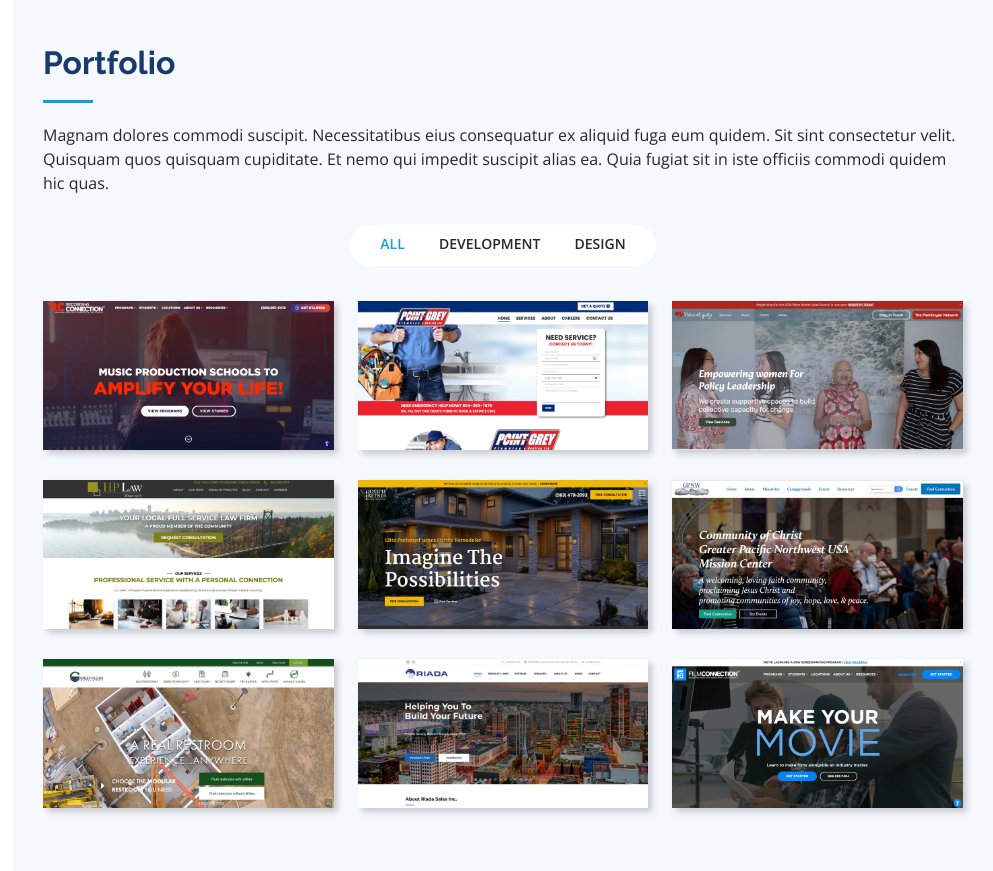
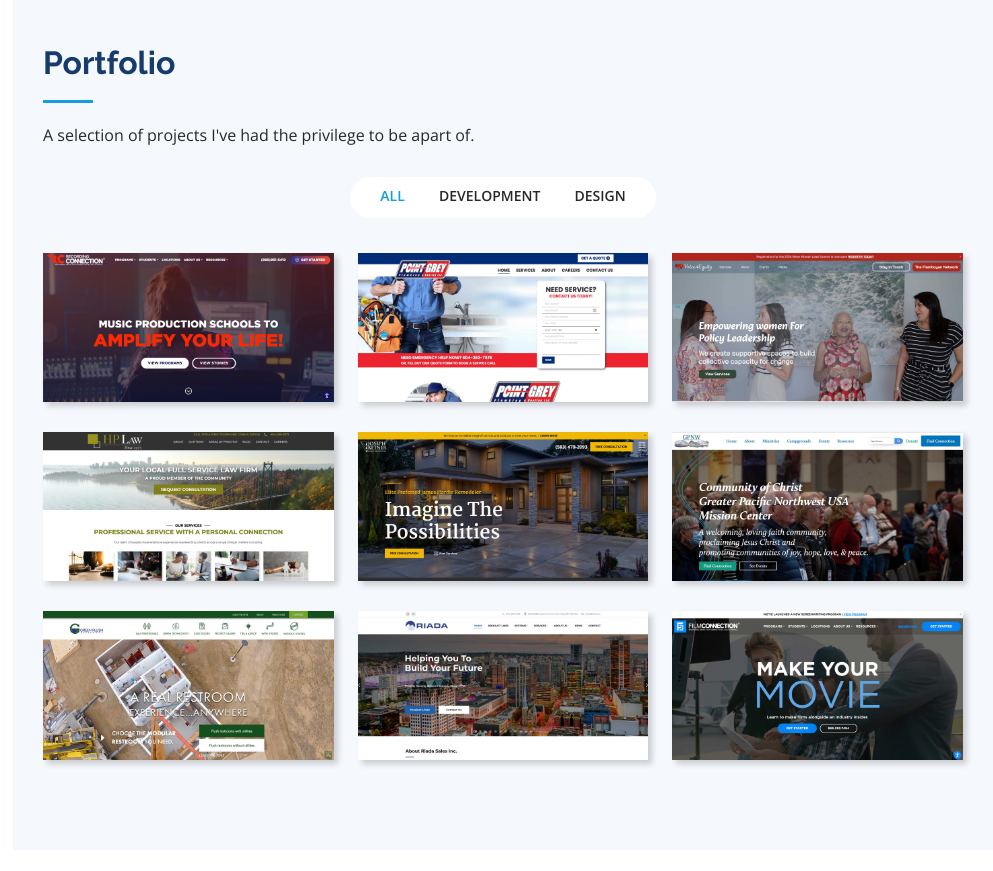
Before and after one commit to Cam-Frazier/resume-2024, a plain HTML site: page index.html in a window 1280 px wide. Shown: the part 3720-4591 px from the top of the page, without its empty margins (287-1280 px from the left). After the commit the page ends 4570 px from the top, so only its background shows below. Drawn offline with nearby package versions, Linux system fonts and the light colour scheme; animation ran at ten frames a second.

Commit message:
Update index.html

```diff
--- a/index.html
+++ b/index.html
@@ -339,7 +339,7 @@
 
         <div class="section-title">
           <h2>Portfolio</h2>
-          <p>Magnam dolores commodi suscipit. Necessitatibus eius consequatur ex aliquid fuga eum quidem. Sit sint consectetur velit. Quisquam quos quisquam cupiditate. Et nemo qui impedit suscipit alias ea. Quia fugiat sit in iste officiis commodi quidem hic quas.</p>
+          <p>A selection of projects I've had the privilege to be apart of.</p>
         </div>
 
         <div class="row" data-aos="fade-up">
```
